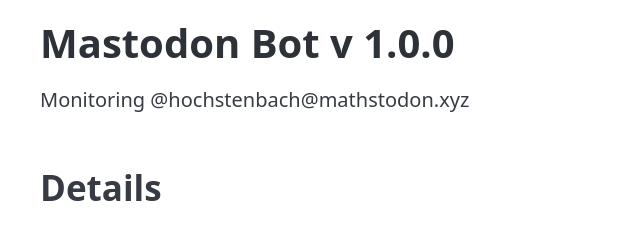
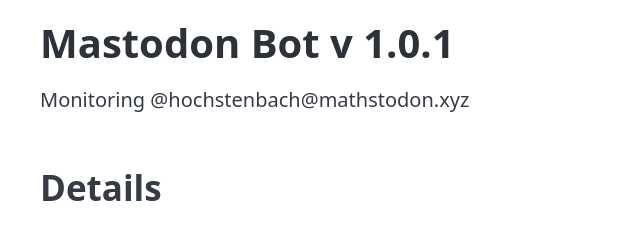
Before and after one commit to MellonScholarlyCommunication/mastodon-cli, a website: page public/index.html in a window 1280 px wide. Shown: the top 240 px of the page, 0-640 px from the left. Drawn offline with nearby package versions, Linux system fonts and the light colour scheme; no server answers.

Commit message:
Version up

```diff
--- a/package.json
+++ b/package.json
@@ -1,6 +1,6 @@
 {
   "name": "mastodon-cli",
-  "version": "1.0.0",
+  "version": "1.0.1",
   "description": "A mastodon client",
   "main": "index.js",
   "author": "Patrick Hochstenbach <Patrick.Hochstenbach@UGent.be>",
--- a/public/index.html
+++ b/public/index.html
@@ -30,7 +30,7 @@
     </head>
     <body>
         <main class="container">
-            <h1>Mastodon Bot v 1.0.0</h1>
+            <h1>Mastodon Bot v 1.0.1</h1>
 
             <p>Monitoring @hochstenbach@mathstodon.xyz</p>
 
```
Also changed, not shown: 1 other file.
